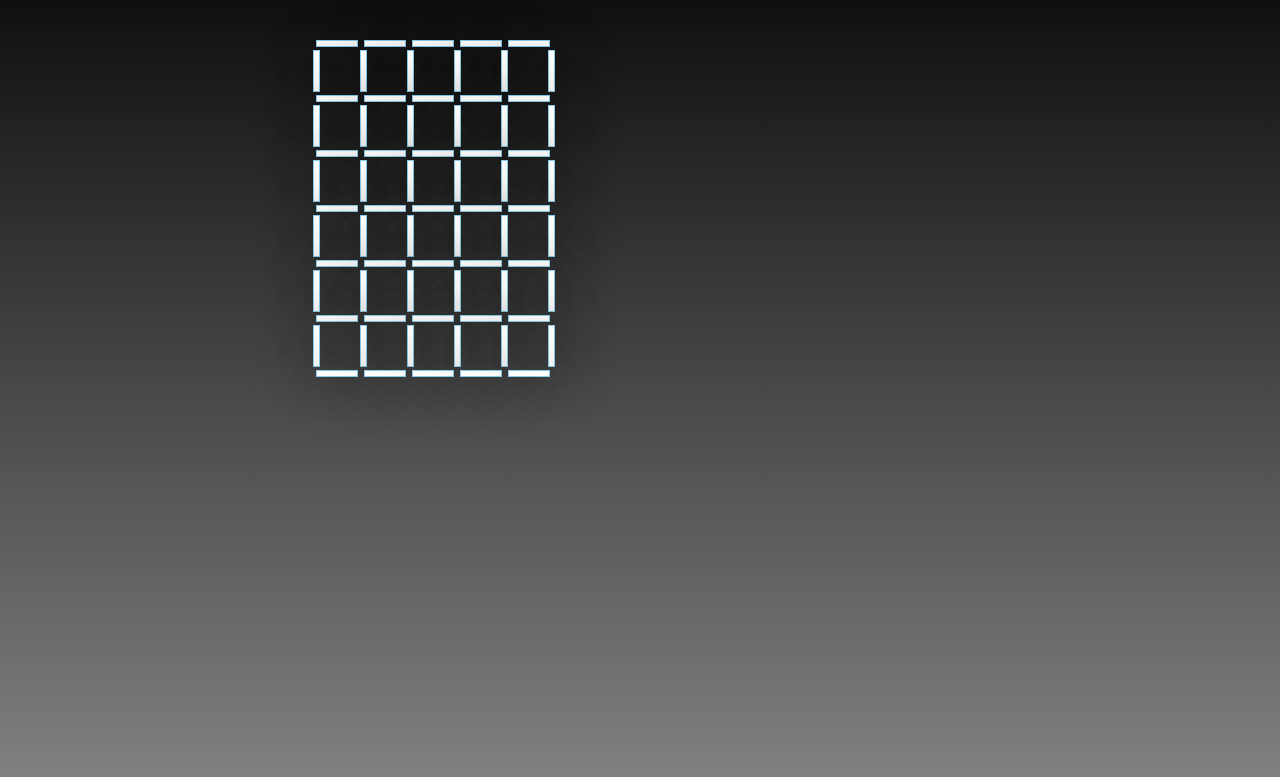
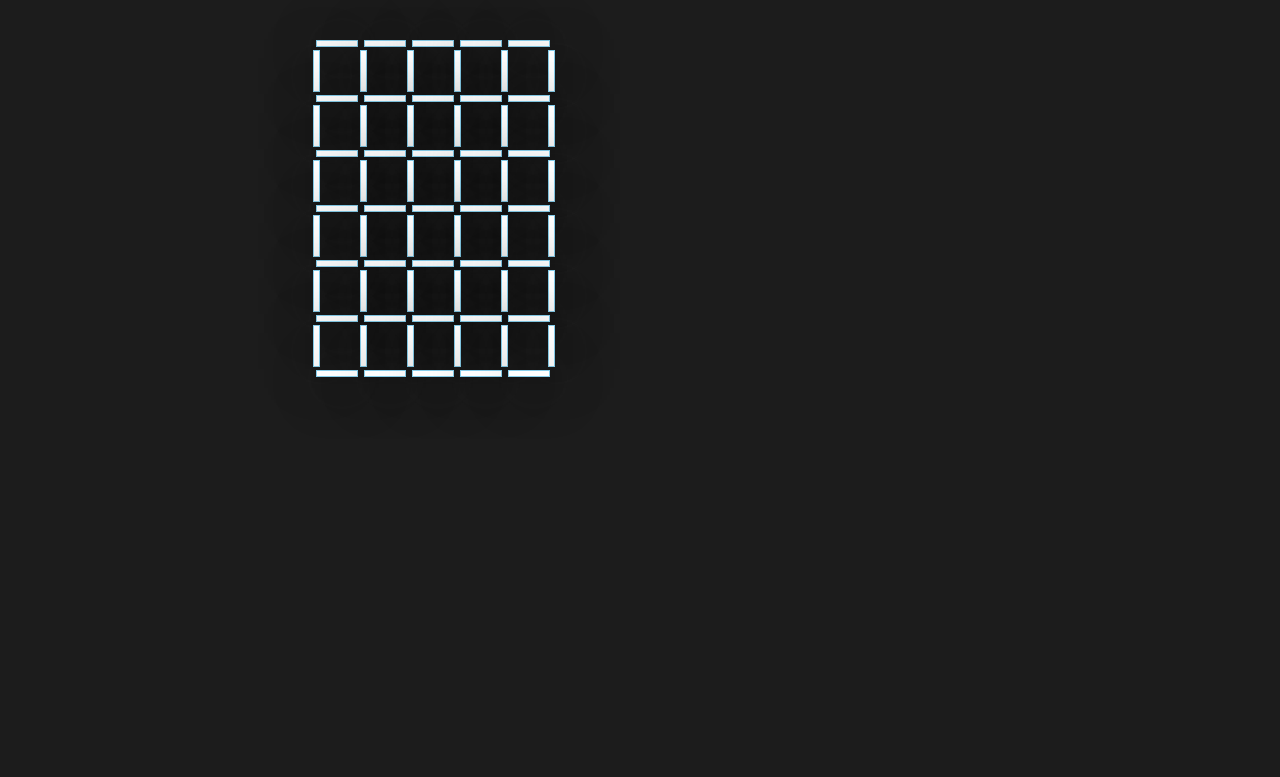
Before and after one commit to mayaahmed/dotsNboxesMobile, a plain HTML site: page index.html in a window 1280 px wide. Shown: the part 107-884 px from the top of the page. Drawn offline with Linux system fonts and the light colour scheme.

Commit message:
Add files via upload

```diff
--- a/general.css
+++ b/general.css
@@ -8,8 +8,8 @@ body{
 	width: 100%;
 	display: -webkit-box;
 	-webkit-box-pack: center;
-  background: linear-gradient(black, gray);
-//  background: #1c1c1c;
+ // background: linear-gradient(black, gray);
+ background: #1c1c1c;
 }
 
 
```
